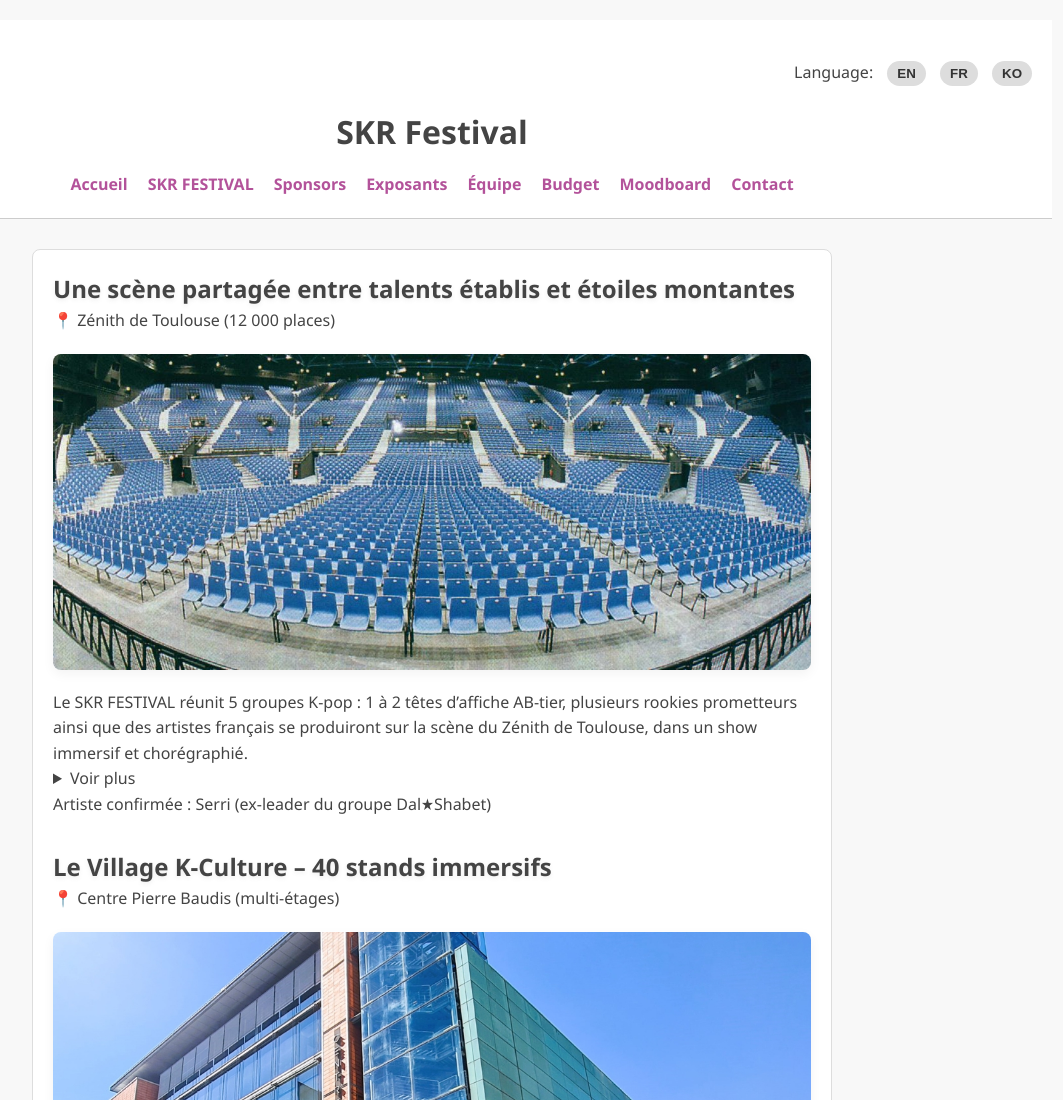
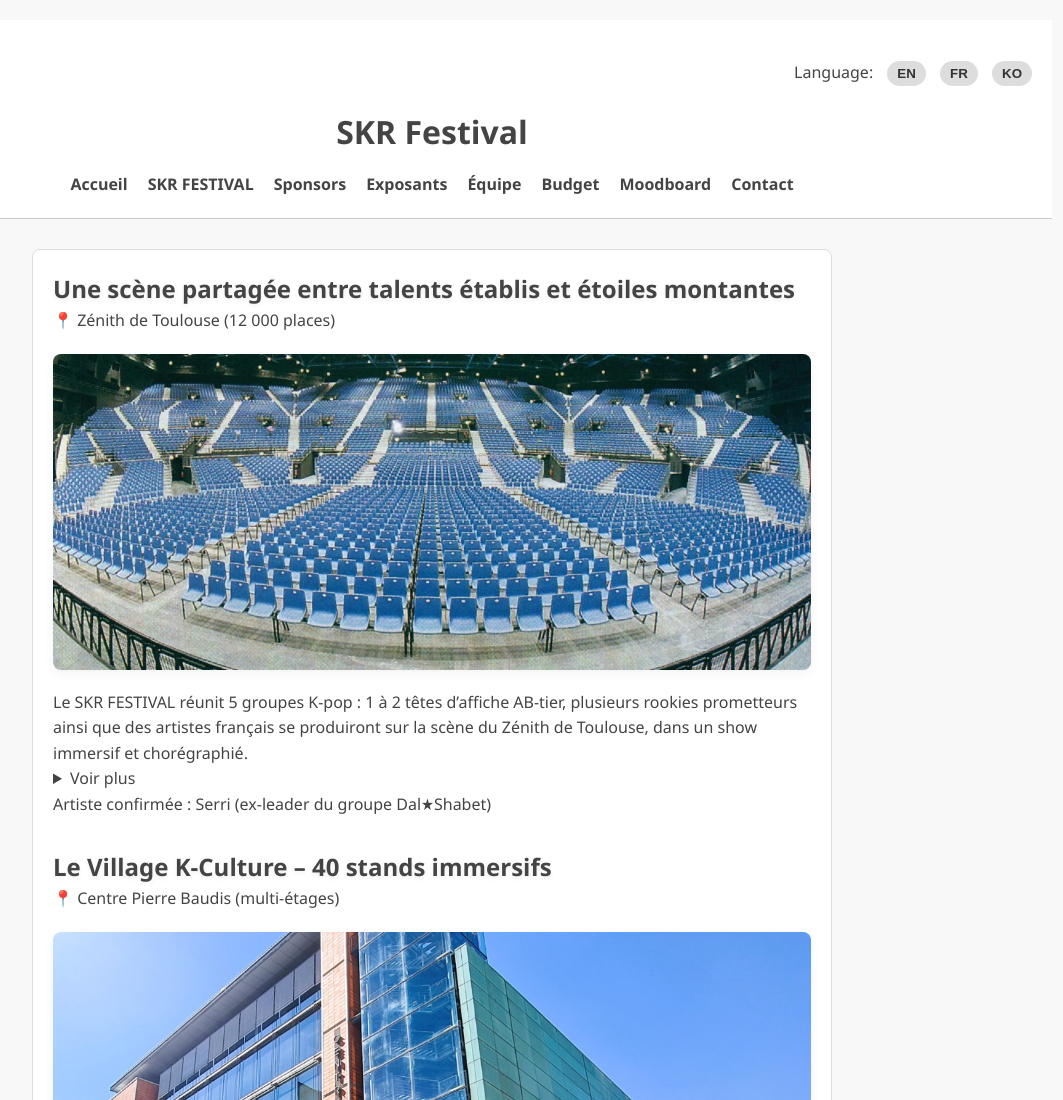
Before and after one commit to skrfestival/SKRfestival, a plain HTML site: page festival.html in a window 1280 px wide. Shown: the top 1100 px of the page, without its empty margins (208-1271 px from the left). Drawn offline with Linux system fonts and the light colour scheme.

Commit message:
Update festival.html

```diff
--- a/festival.html
+++ b/festival.html
@@ -30,7 +30,7 @@
     }
     nav ul li a {
       text-decoration: none;
-      color: #b3529a;
+      color: #444;
       font-weight: bold;
     }
   </style>
```
